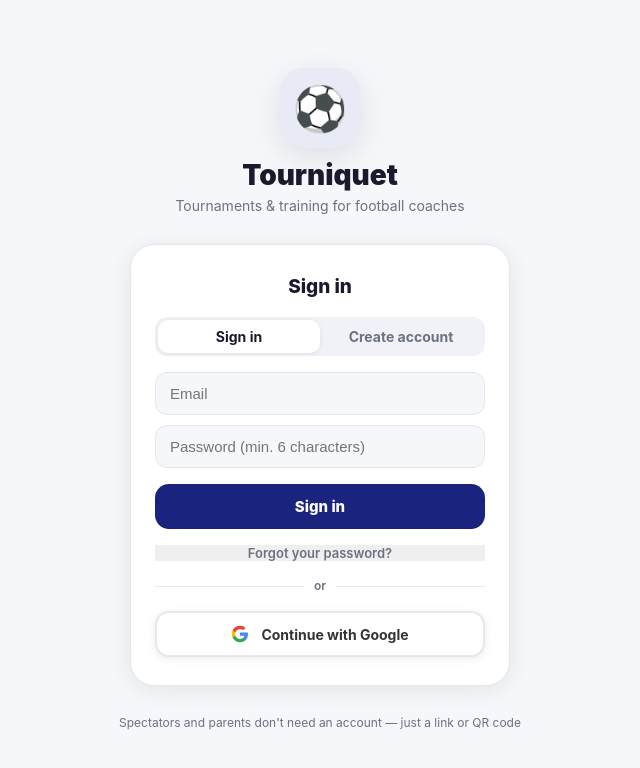
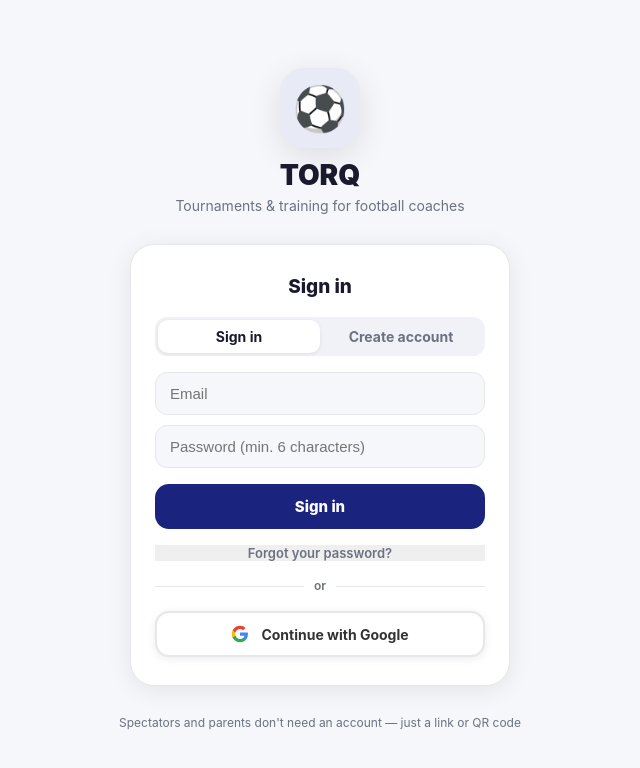
Before and after one commit to janmotycka/tourniquet, a React (Vite) app: page / in a window 1280 px wide. Shown: the top 768 px of the page, without its empty margins (320-960 px from the left). Built offline with nearby package versions, Linux system fonts and the light colour scheme; no server answers.

Commit message:
Rename app title to TORQ on login page (#1)
Co-authored-by: Jan Motycka <jan.motycka@Jans-MacBook-Air.local>

```diff
--- a/src/pages/LoginPage.tsx
+++ b/src/pages/LoginPage.tsx
@@ -61,7 +61,7 @@ export function LoginPage() {
           fontSize: 44, boxShadow: '0 8px 32px rgba(0,0,0,.10)',
         }}>⚽</div>
         <div style={{ textAlign: 'center' }}>
-          <h1 style={{ fontSize: 28, fontWeight: 900, color: 'var(--text)', lineHeight: 1.1 }}>Tourniquet</h1>
+          <h1 style={{ fontSize: 28, fontWeight: 900, color: 'var(--text)', lineHeight: 1.1 }}>TORQ</h1>
           <p style={{ color: 'var(--text-muted)', fontSize: 14, marginTop: 4 }}>
             {t('login.subtitle')}
           </p>
```
